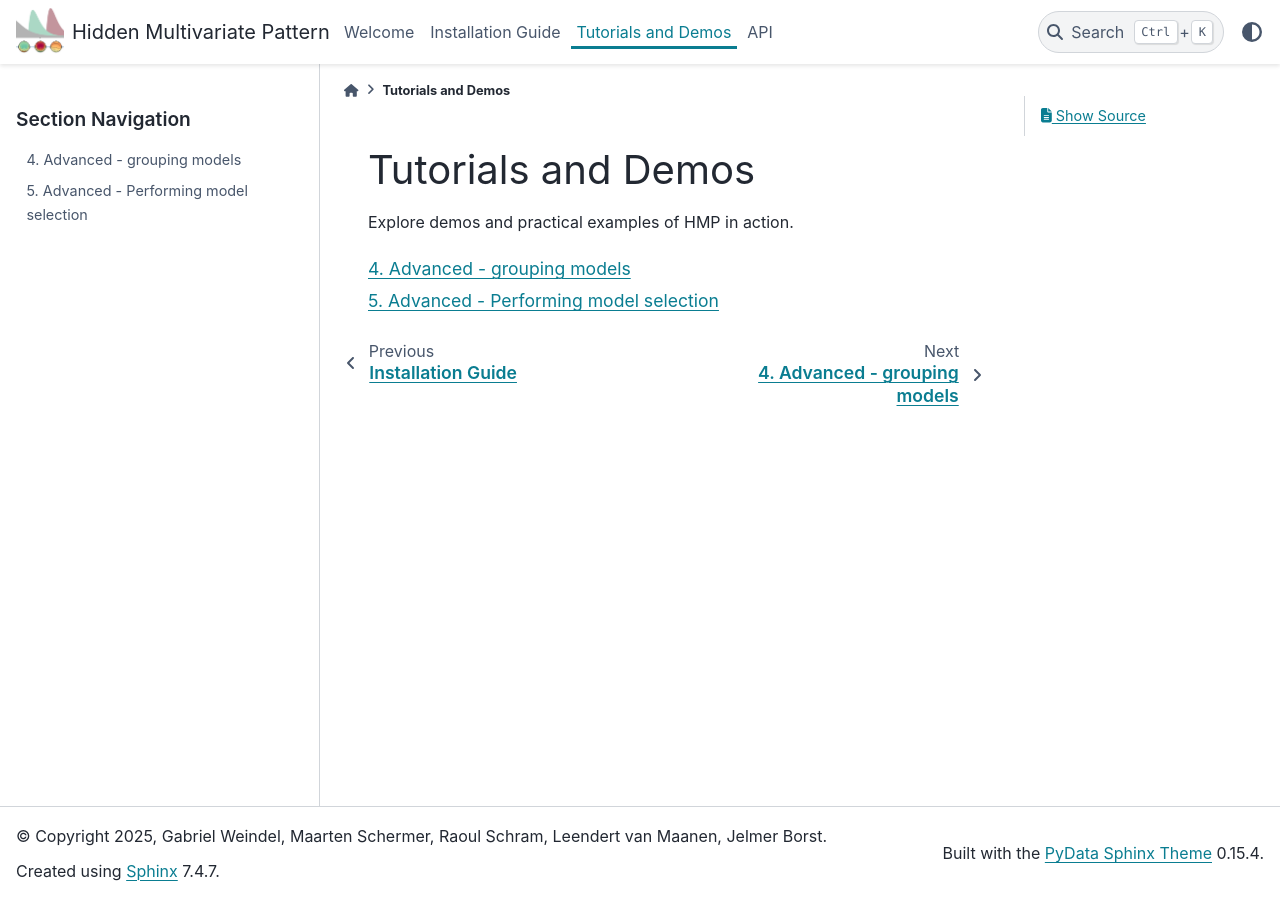
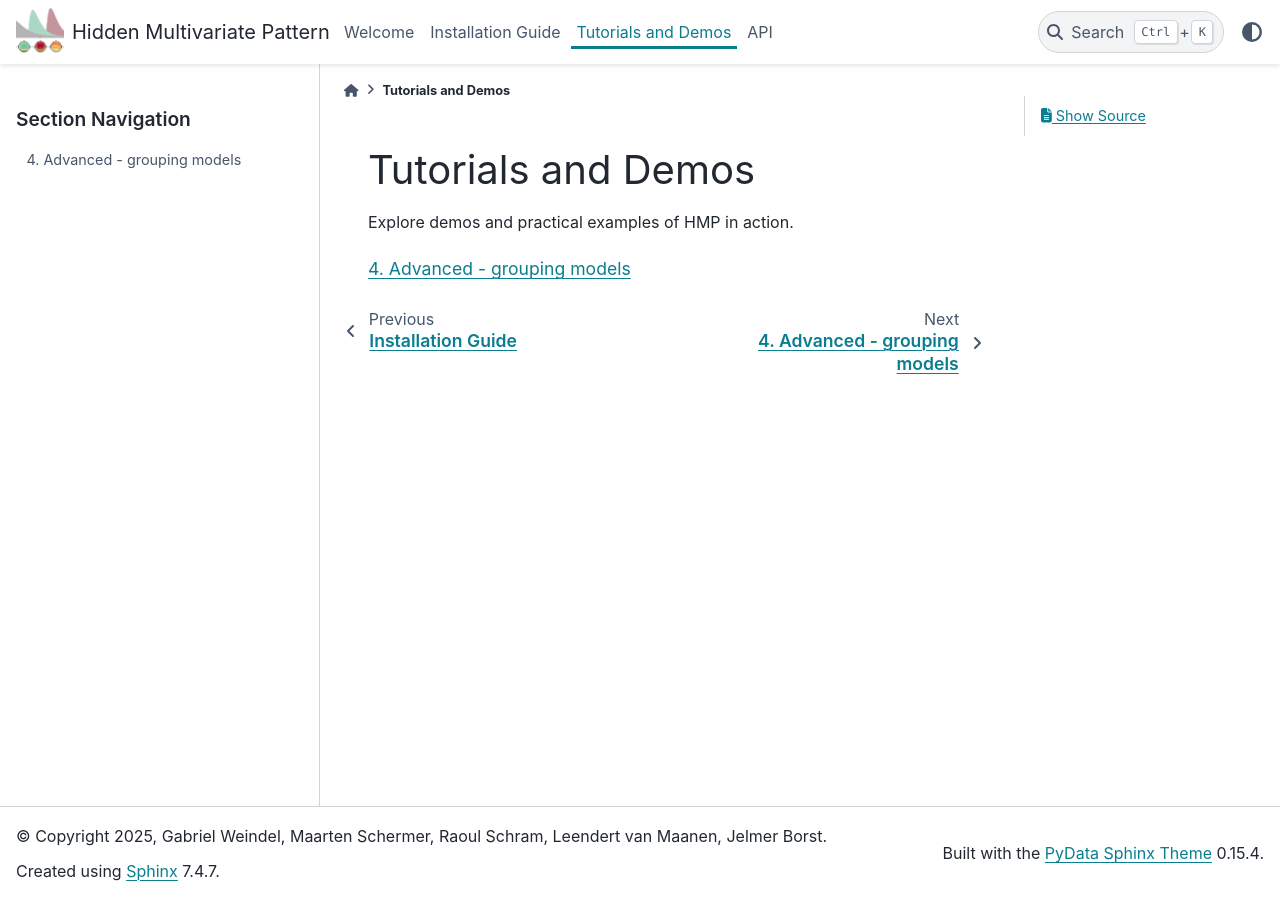
Before and after one commit to GWeindel/hmp, a Sphinx documentation site: the page built from docs/source/notebooks/demo.rst, in a window 1280 px wide. Built offline with Sphinx 7.4.7 and the PyData theme 0.15.4, drawn with Linux system fonts in a browser that asks for light colours; pages that are not in the unit, such as notebooks, are missing from menus.

Commit message:
Removing notebook 5 from docs for now

```diff
--- a/docs/source/notebooks/demo.rst
+++ b/docs/source/notebooks/demo.rst
@@ -9,5 +9,4 @@ Explore demos and practical examples of HMP in action.
    2-The_different_model_classes
    3-Applying_HMP_to_real_data
    4-Advanced-grouping_models
-   5-Advanced-model_selection
    Data_loading
```
Also changed, not shown: docs/source/notebooks/5-Advanced-model_selection.ipynb (deleted).
